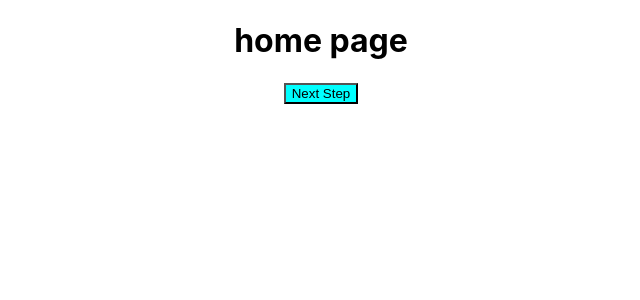
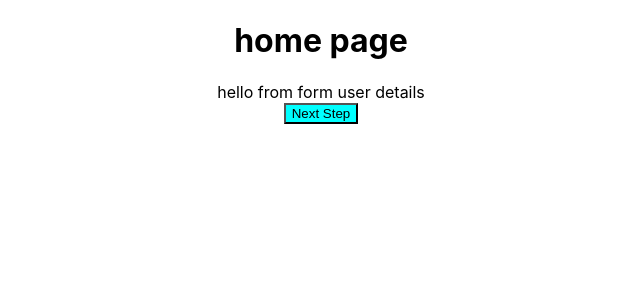
Before and after one commit to neotazman/multistep-form, a React (Create React App) app: page / in a window 1280 px wide. Shown: the top 300 px of the page, without its empty margins (319-959 px from the left). Built offline with nearby package versions, Linux system fonts and the light colour scheme; the HTML template or start-up script is replaced by a standard one.

Commit message:
added yarn

```diff
--- a/src/components/FormUserDetails.js
+++ b/src/components/FormUserDetails.js
@@ -0,0 +1,9 @@
+import React from 'react'
+
+export default function FormUserDetails() {
+    return (
+        <div>
+            hello from form user details
+        </div>
+    )
+}
--- a/src/components/UserForm.js
+++ b/src/components/UserForm.js
@@ -1,4 +1,5 @@
 import React, { useState } from 'react'
+import FormUserDetails from './FormUserDetails'
 
 export default function UserForm() {
     const initialState = {
@@ -27,6 +28,7 @@ export default function UserForm() {
           return (
               <div>
                 <h1>home page</h1>
+                <FormUserDetails />
                 <button onClick={nextStep} className="navigate next">Next Step</button>
               </div>
 
```
Also changed, not shown: src/components/Confirm.js (+9 -0 lines), src/components/FormPersonalDetails.js (+9 -0 lines), src/components/Success.js (+9 -0 lines).
